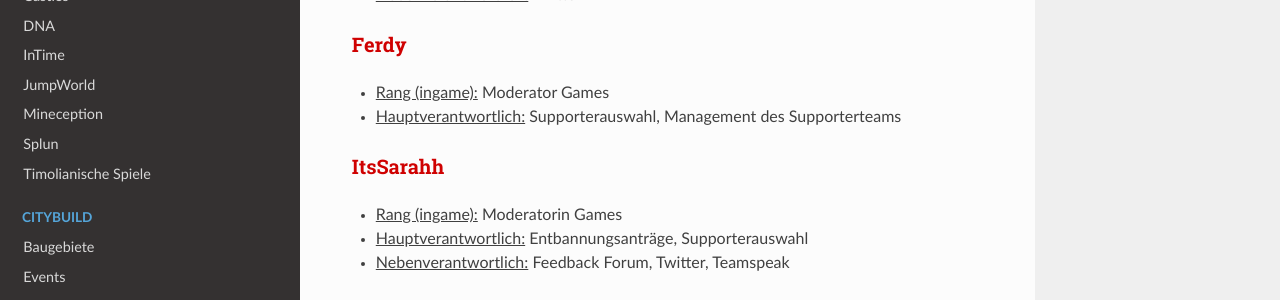
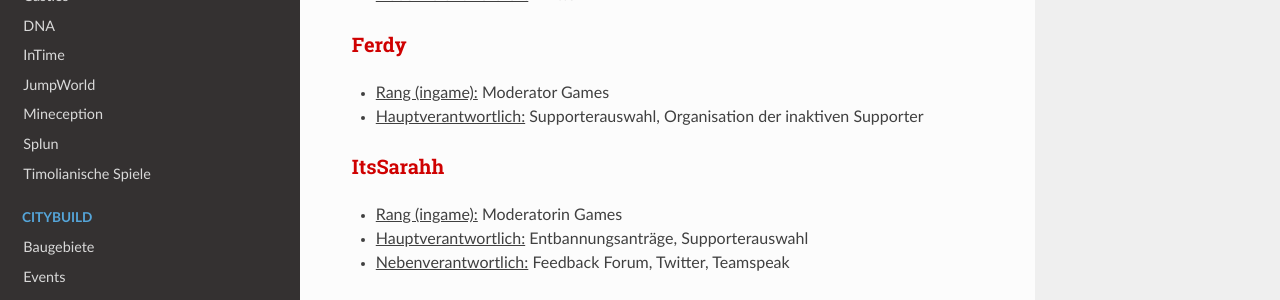
Before and after one commit to TimoliaDE/HowTo, an MkDocs documentation site: the page built from docs/team/members.md, in a window 1280 px wide and 900 px high, scrolled down 1328 px. Shown: the part 151-451 px from the top of the window. Built offline with MkDocs 1.6.1, drawn with Linux system fonts in a browser that asks for light colours; nearby versions of some CDN libraries; old or Windows-style settings are respelled for this version of MkDocs.

Commit message:
Ferdy macht Organisation der inaktiven Supporter, schreibfehler in bans behoben

```diff
--- a/docs/team/members.md
+++ b/docs/team/members.md
@@ -45,7 +45,7 @@ Moderatoren kümmern sich um das reibungslose Spielererlebnis der verschiedenen
 
 ###<strong><span style="color:#CF0101">Ferdy</span></strong>
 - <u>Rang (ingame):</u> Moderator Games
-- <u>Hauptverantwortlich:</u> Supporterauswahl, Management des Supporterteams
+- <u>Hauptverantwortlich:</u> Supporterauswahl, Organisation der inaktiven Supporter
 
 ###<strong><span style="color:#CF0101">ItsSarahh</span></strong>
 - <u>Rang (ingame):</u> Moderatorin Games
```
Also changed, not shown: docs/bans.md (+1 -1 lines).
